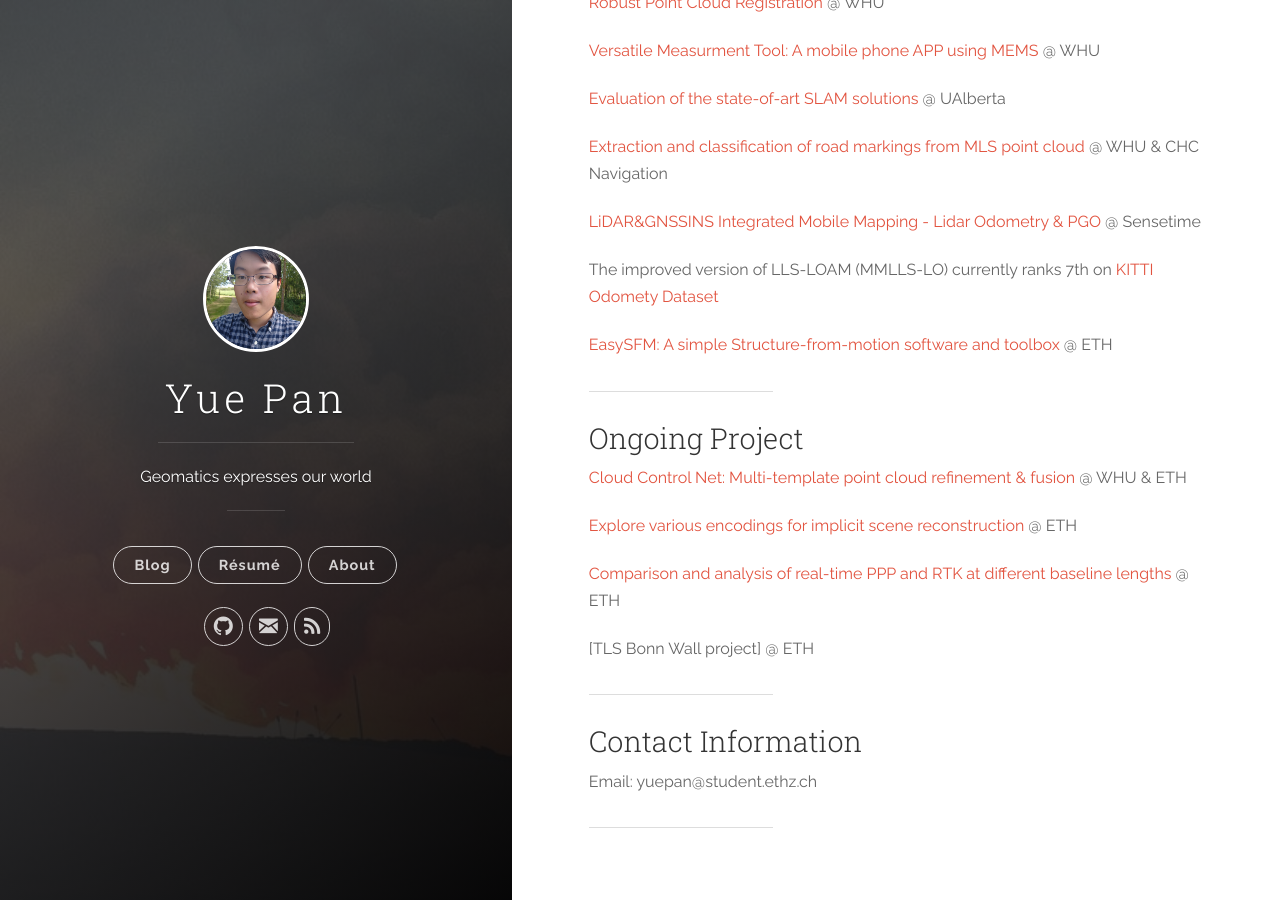
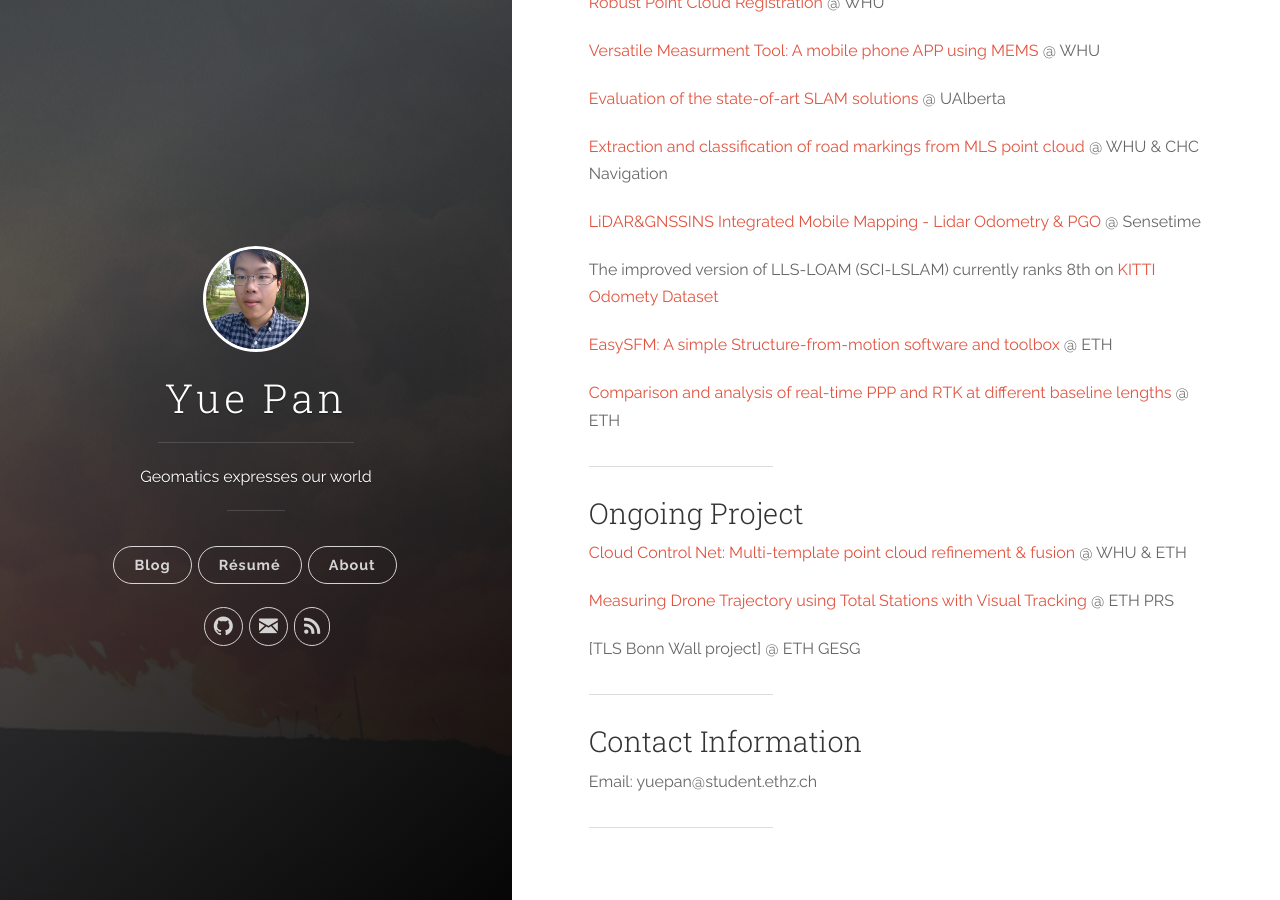
Before and after one commit to YuePanEdward/YuePanEdward.github.io, a Jekyll site: the page built from _posts/2020-8-30-about.md, in a window 1280 px wide and 900 px high, scrolled down 816 px. Built offline with Jekyll 4.4.1, drawn with Linux system fonts in a browser that asks for light colours; some of the changed text lies outside the part shown.

Commit message:
Update and rename 2020-6-11-about.md to 2020-8-30-about.md

```diff
--- a/_posts/2020-6-11-about.md
+++ b/_posts/2020-8-30-about.md
@@ -38,9 +38,11 @@ My research interest is on 3D Computer Vision, SLAM and sensor integration.
 
 [LiDAR&GNSSINS Integrated Mobile Mapping - Lidar Odometry & PGO](https://github.com/YuePanEdward/LLS-LOAM) @ Sensetime
 
-The improved version of LLS-LOAM (MMLLS-LO) currently ranks 7th on [KITTI Odomety Dataset](http://www.cvlibs.net/datasets/kitti/eval_odometry_detail.php?&result=cbe2abdb45d1a4d23f18a742203405db3cfa09cb)
+The improved version of LLS-LOAM (SCI-LSLAM) currently ranks 8th on [KITTI Odomety Dataset](http://www.cvlibs.net/datasets/kitti/eval_odometry_detail.php?&result=8586a345155a95a7b3bed82f932e6d9c04898320)
 
 [EasySFM: A simple Structure-from-motion software and toolbox](https://github.com/YuePanEdward/EasySFM) @ ETH
+
+[Comparison and analysis of real-time PPP and RTK at different baseline lengths](https://github.com/YuePanEdward/GNSSLab) @ ETH
 
 ---
 
@@ -48,11 +50,10 @@ The improved version of LLS-LOAM (MMLLS-LO) currently ranks 7th on [KITTI Odomet
 
 [Cloud Control Net: Multi-template point cloud refinement & fusion](https://github.com/YuePanEdward/CloudControlNet) @ WHU & ETH
 
-[Explore various encodings for implicit scene reconstruction](https://github.com/YuePanEdward/3DV-Implicit-Reconstruction) @ ETH
+[Measuring Drone Trajectory using Total Stations with Visual Tracking](https://sirop.org/app/f76aed5f-95af-43db-a302-47ae994b03be) @ ETH PRS
 
-[Comparison and analysis of real-time PPP and RTK at different baseline lengths](https://github.com/YuePanEdward/GNSSLab) @ ETH
+[TLS Bonn Wall project] @ ETH GESG
 
-[TLS Bonn Wall project] @ ETH
 
 ---
 
```
